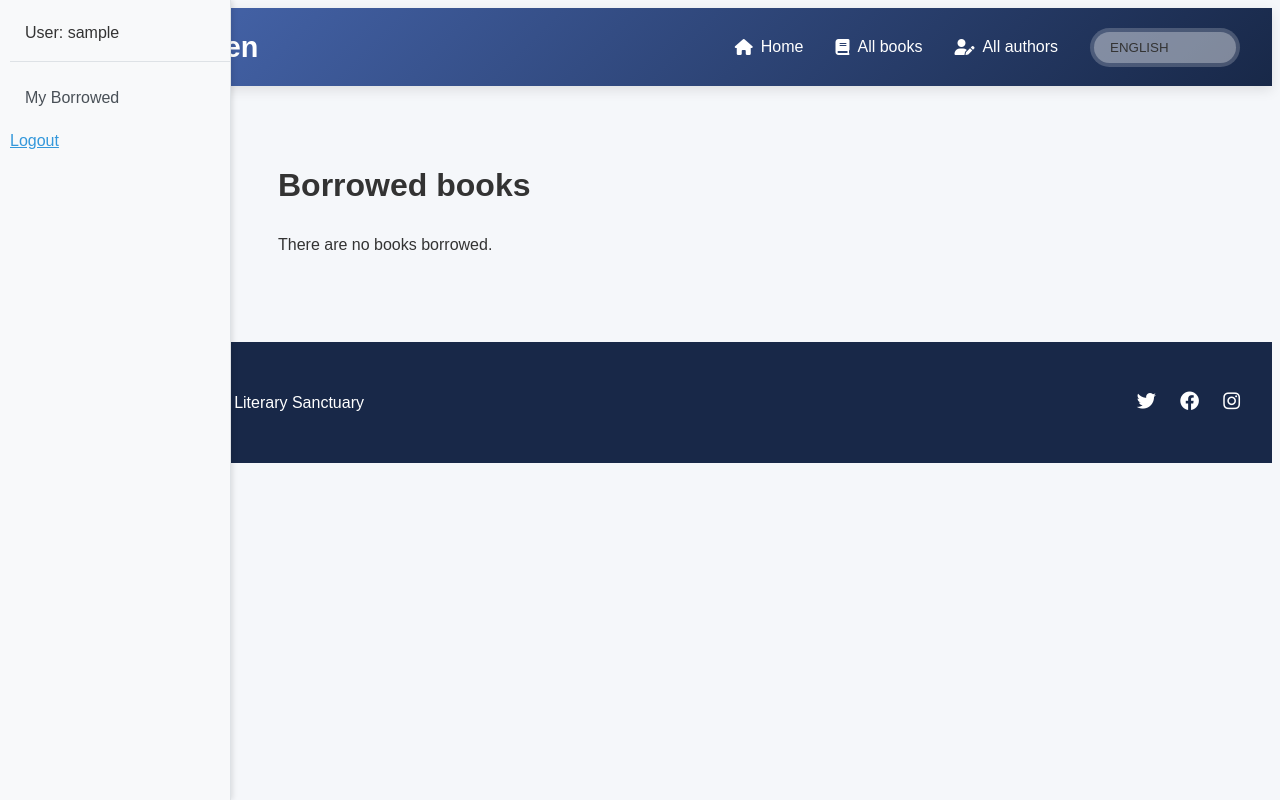
After one commit to nhannt-0691/locallibrary, a Django app: page /en/catalog/mybooks/ in a window 1280 px wide. The commit adds this page. Run offline with Django 5.2, Linux system fonts and the light colour scheme; the visitor is signed in with stand-in values (Sample User, id 1); data that the repository does not hold is empty.

Commit message:
Django Tutorial Part 8: User authentication and permissions

```diff
--- a/locallibrary/catalog/static/css/styles.css
+++ b/locallibrary/catalog/static/css/styles.css
@@ -416,3 +416,81 @@ main {
     padding: 0.5rem 1rem;
     margin: 0 0.25rem;
 }
+
+/* Reset hoàn toàn sidebar */
+.sidebar {
+    position: fixed;
+    left: 0;
+    top: 0;
+    bottom: 0;
+    width: 220px; /* Giảm width */
+    background: #f8f9fa;
+    border-right: 1px solid #dee2e6;
+    padding: 20px 0 20px 10px; /* Thêm padding-left */
+    box-shadow: 2px 0 5px rgba(0,0,0,0.1);
+    z-index: 100;
+    overflow-y: auto;
+}
+
+/* Đảm bảo nội dung chính cách xa sidebar */
+main {
+    margin-left: 230px; /* Giảm khoảng cách */
+    padding: 20px;
+    min-width: 0; /* Fix overflow */
+}
+
+/* Tinh chỉnh các item */
+.sidebar-nav {
+    list-style: none;
+    padding: 0;
+    margin: 0;
+}
+
+.sidebar-nav li {
+    margin: 0;
+    padding: 5px 0;
+}
+
+.sidebar-nav a {
+    display: block;
+    padding: 8px 15px;
+    color: #495057;
+    text-decoration: none;
+    border-radius: 4px;
+    margin-right: 10px; /* Tạo khoảng trống bên phải */
+}
+
+.sidebar-nav a:hover {
+    background-color: #e9ecef;
+}
+
+/* Phần user info */
+.sidebar-nav li:first-child {
+    padding: 0 0 15px 15px;
+    margin-bottom: 10px;
+    border-bottom: 1px solid #dee2e6;
+}
+
+/* Đảm bảo main content không bị ảnh hưởng */
+main {
+    margin-left: 250px;
+    padding: 20px;
+    width: calc(100% - 250px);
+    box-sizing: border-box;
+    position: relative;
+    overflow: hidden;
+}
+
+.logout-button {
+    background: none;
+    border: none;
+    color: #3498db;
+    cursor: pointer;
+    padding: 0;
+    font: inherit;
+    text-decoration: underline;
+}
+
+.logout-button:hover {
+    color: #1d6fa5;
+}
--- a/locallibrary/catalog/templates/base_generic.html
+++ b/locallibrary/catalog/templates/base_generic.html
@@ -50,6 +50,22 @@
             </nav>
         </div>
     </header>
+    <div class="sidebar">
+        <ul class="sidebar-nav">
+            {% if user.is_authenticated %}
+                <li>{% trans "User:" %} {{ user.get_username }}</li>
+                <li><a href="{% url 'catalog:my-borrowed' %}">{% trans "My Borrowed" %}</a></li>
+                <li>
+                    <form method="POST" action="{% url 'logout' %}">
+                        {% csrf_token %}
+                        <button type="submit" class="logout-button">{% trans "Logout" %}</button>
+                    </form>
+                </li>
+            {% else %}
+                <li><a href="{% url 'login'%}?next={{request.path}}">{% trans "Login" %}</a></li>
+            {% endif %}
+        </ul>
+    </div>
     <main>
         {% block content %}
         {% endblock %}
--- /dev/null
+++ b/locallibrary/catalog/templates/catalog/bookinstance_list_borrowed_user.html
@@ -0,0 +1,18 @@
+{% extends "base_generic.html" %}
+{% load i18n %}
+
+{% block content %}
+<h1>{% trans "Borrowed books" %}</h1>
+{% if bookinstance_list %}
+<ul>
+  {% for bookinst in bookinstance_list %}
+  <li class="{% if bookinst.is_overdue %}text-danger{% endif %}">
+    <a href="{% url 'book-detail' bookinst.book.pk %}">{{ bookinst.book.title }}</a>
+    ({% trans "Due" %} {{ bookinst.due_back }})
+  </li>
+  {% endfor %}
+</ul>
+{% else %}
+<p>{% trans "There are no books borrowed." %}</p>
+{% endif %}
+{% endblock %}
--- a/locallibrary/catalog/urls.py
+++ b/locallibrary/catalog/urls.py
@@ -9,4 +9,5 @@ urlpatterns = [
     path('book/<int:pk>/', views.BookDetailView.as_view(), name='book-detail'),
     path('authors/', views.AuthorListView.as_view(), name='authors'),
     path('author/<int:pk>/', views.AuthorDetailView.as_view(), name='author-detail'),
+    path('mybooks/', views.LoanedBooksByUserListView.as_view(), name='my-borrowed'),
 ]
--- a/locallibrary/catalog/views.py
+++ b/locallibrary/catalog/views.py
@@ -4,6 +4,7 @@ from django.views import generic
 from catalog.models import Book, Author, BookInstance, Genre
 from catalog.constants import LoanStatus
 from catalog.constants import BOOKS_PER_PAGE
+from django.contrib.auth.mixins import LoginRequiredMixin
 
 def index(request):
     num_books = Book.objects.count()
@@ -48,10 +49,21 @@ class BookDetailView(generic.DetailView):
 
 class AuthorListView(generic.ListView):
     model = Author
-    paginate_by = 10
+    paginate_by = BOOKS_PER_PAGE
     context_object_name = 'author_list'
     template_name = 'catalog/author_list.html'
 
 class AuthorDetailView(generic.DetailView):
     model = Author
     template_name = 'catalog/author_detail.html'
+
+class LoanedBooksByUserListView(LoginRequiredMixin, generic.ListView):
+    model = BookInstance
+    template_name = 'catalog/bookinstance_list_borrowed_user.html'
+    paginate_by = BOOKS_PER_PAGE
+
+    def get_queryset(self):
+        return BookInstance.objects.filter(
+            borrower=self.request.user,
+            status__exact=LoanStatus.ON_LOAN.value
+        ).order_by('due_back')
--- a/locallibrary/locallibrary/urls.py
+++ b/locallibrary/locallibrary/urls.py
@@ -26,4 +26,5 @@ urlpatterns = i18n_patterns(
     path('catalog/', include('catalog.urls')),
     path('', RedirectView.as_view(url='catalog/')),
     path('i18n/', include('django.conf.urls.i18n')),
+    path('accounts/', include('django.contrib.auth.urls')),
 ) + static(settings.STATIC_URL, document_root=settings.STATIC_ROOT)
--- /dev/null
+++ b/locallibrary/templates/registration/password_reset_done.html
@@ -0,0 +1,6 @@
+{% extends "base_generic.html" %}
+{% load i18n %}
+
+{% block content %}
+<p>{% trans "We've emailed you instructions for setting your password. If they haven't arrived in a few minutes, check your spam folder." %}</p>
+{% endblock %}
```
Also changed, not shown: locallibrary/catalog/models.py (+12 -2 lines), locallibrary/locallibrary/settings.py (+8 -1 lines), locallibrary/templates/registration/logged_out.html (added, +7 -0 lines), locallibrary/templates/registration/login.html (added, +35 -0 lines), locallibrary/templates/registration/password_reset_complete.html (added, +7 -0 lines), locallibrary/templates/registration/password_reset_confirm.html (added, +30 -0 lines), locallibrary/templates/registration/password_reset_email.html (added, +7 -0 lines), locallibrary/templates/registration/password_reset_form.html (added, +13 -0 lines), locallibrary/catalog/migrations/0001_initial.py.
